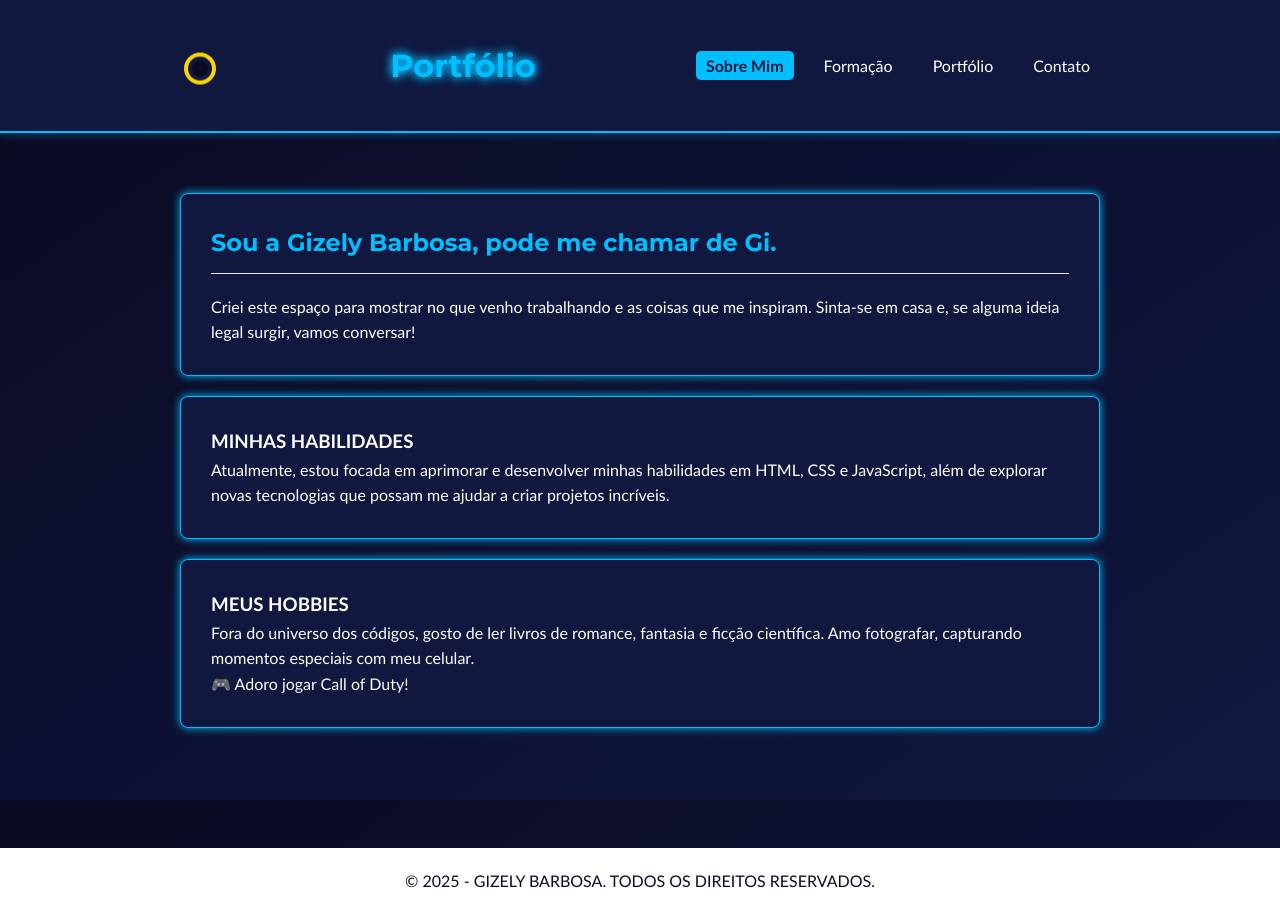
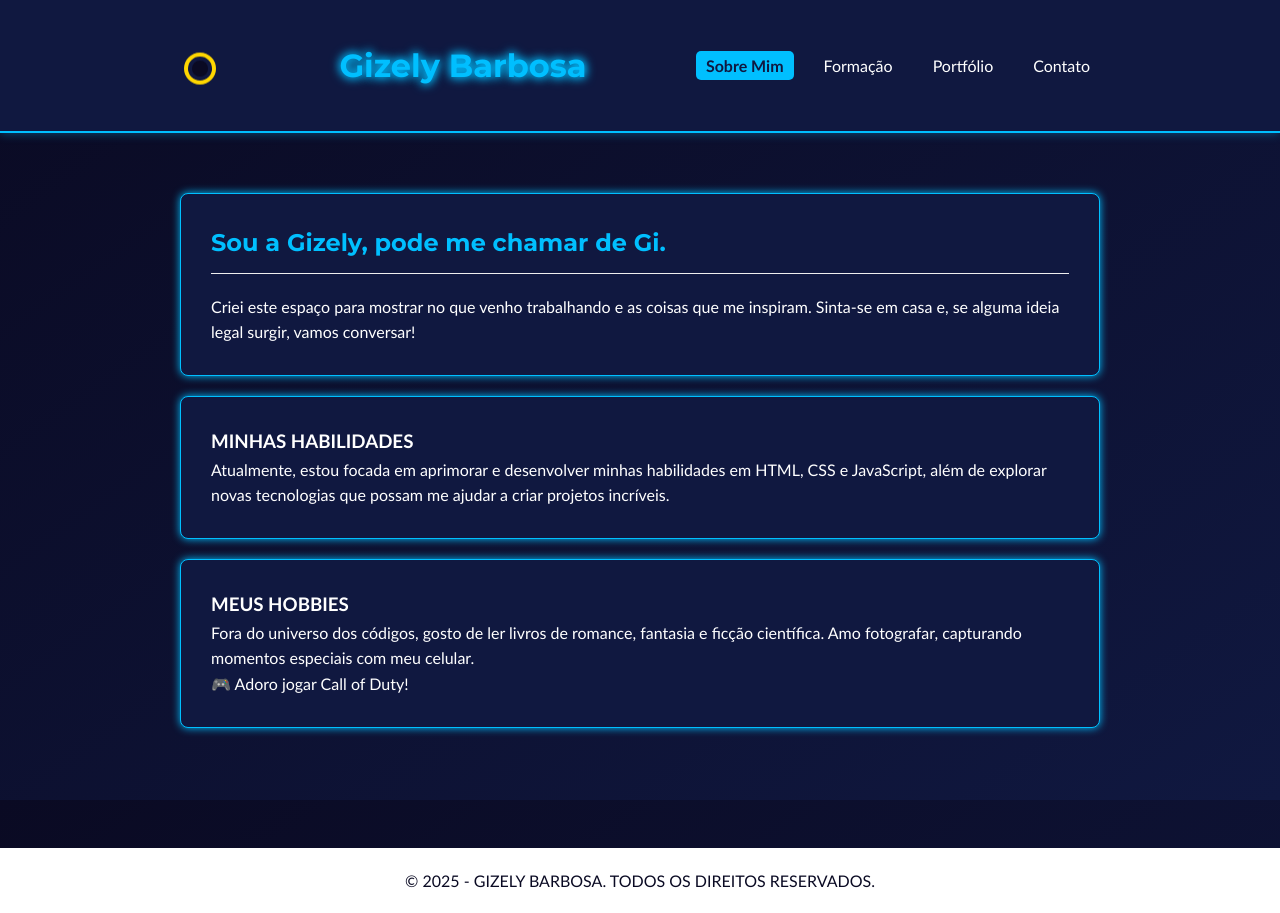
Before and after one commit to gizbra/portfoliodaGi, a plain HTML site: page index.html in a window 1280 px wide. Drawn offline with Linux system fonts and the light colour scheme.

Commit message:
Atualizar o index.html

```diff
--- a/index.html
+++ b/index.html
@@ -18,7 +18,7 @@
   </svg>
 </div>
               <!-- nome com efeito -->
-            <h1 class="glow-text">Portfólio</h1>
+            <h1 class="glow-text">Gizely Barbosa</h1>
 
             <nav>
                 <ul>
@@ -36,7 +36,7 @@
             <!-- apresentação -->
             <section class="card glow-border">
                 <p> </p>
-                <h2>Sou a Gizely Barbosa, pode me chamar de Gi.</h2>
+                <h2>Sou a Gizely, pode me chamar de Gi.</h2>
                 <p>Criei este espaço para mostrar no que venho trabalhando e as coisas que me inspiram. Sinta-se em casa e, se alguma ideia legal surgir, vamos conversar!</p>
             </section>
             <!-- habilidades -->
```
